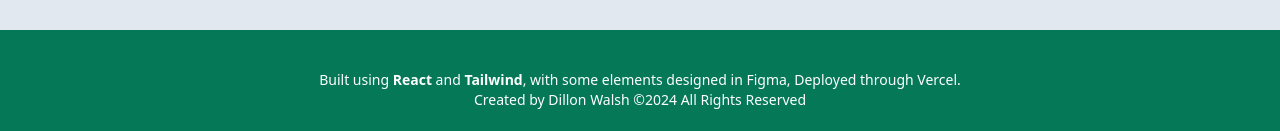
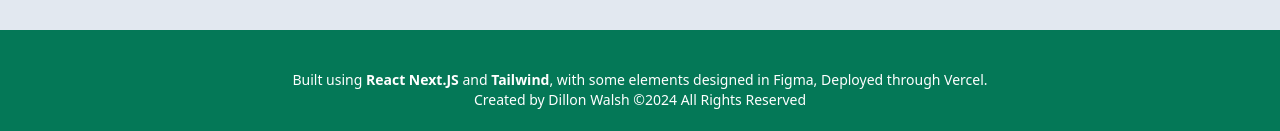
Before and after one commit to Dillonpw/DW-portfolio, a Next.js app: page / in a window 1280 px wide. Shown: the part 3924-4055 px from the top of the page. Built offline with nearby package versions, Linux system fonts and the light colour scheme.

Commit message:
updated footer

```diff
--- a/app/components/Footer.jsx
+++ b/app/components/Footer.jsx
@@ -3,7 +3,7 @@ const Footer = () => {
     <>
       <footer className="flex flex-col items-center justify-center bg-emerald-700 pb-6 pt-10 text-center text-sm text-white dark:bg-sky-950">
         <p>
-          Built using <b>React</b> and <b>Tailwind</b>, with some elements
+          Built using <b>React</b> <b>Next.JS</b> and <b>Tailwind</b>, with some elements
           designed in Figma, Deployed through Vercel.
           <br />
           Created by Dillon Walsh &copy;2024 All Rights Reserved
```
